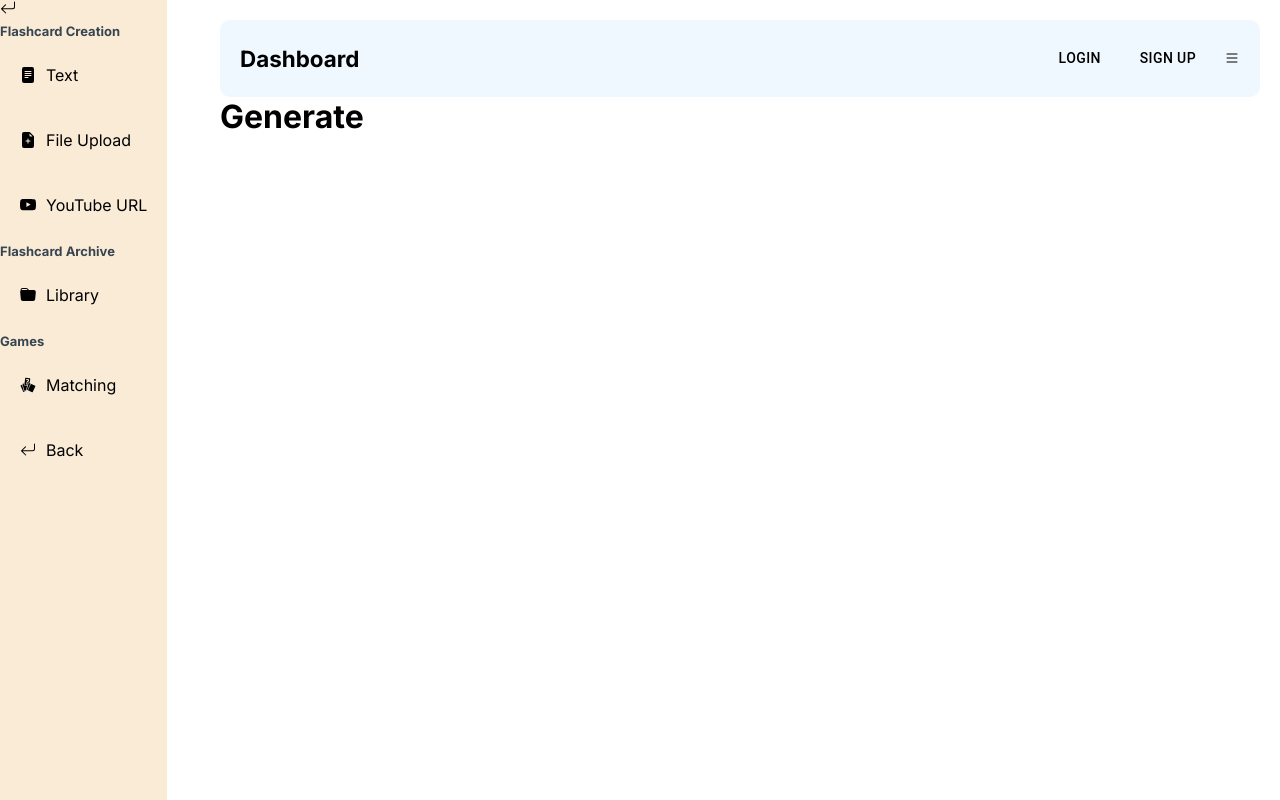
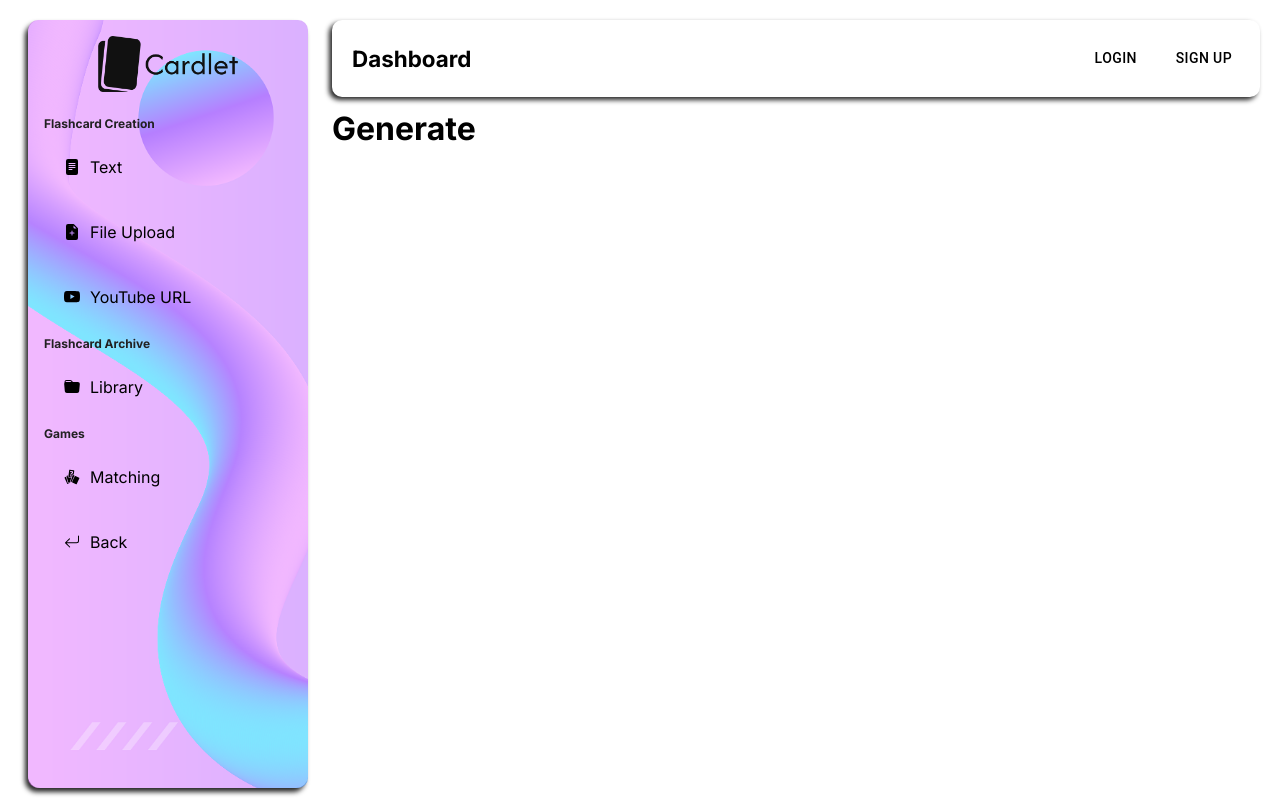
Before and after one commit to Brandon-Fernando/Flashcard-SaaS, a Next.js app: page /dashboard in a window 1280 px wide. Built offline with nearby package versions, Linux system fonts and the light colour scheme; no server answers.

Commit message:
Dashboard styling.

```diff
--- a/app/ui/dashboard/dashboard.module.css
+++ b/app/ui/dashboard/dashboard.module.css
@@ -1,5 +1,7 @@
 .container {
     display: flex;
+    align-items: flex-start;
+
 }
 
 .content {
@@ -8,8 +10,8 @@
     margin-left: 0;
 }
 
-@media screen and (min-width: 768px) {
+@media screen and (min-width: 1200px) {
     .content {
-        margin-left: 200px;
+        margin-left: 312px;
     }
 }
--- a/app/ui/dashboard/navbar/navbar.js
+++ b/app/ui/dashboard/navbar/navbar.js
@@ -4,11 +4,16 @@ import { usePathname } from 'next/navigation'
 import { SignedIn, SignedOut, UserButton } from "@clerk/nextjs";
 import { Button } from "@mui/material";
 import { BsList } from 'react-icons/bs';
+import { useState } from 'react';
 
 
 export default function Navbar() {
+    const [menuOpen, setMenuOpen] = useState(false)
+    const pathname = usePathname()
 
-    const pathname = usePathname()
+    const handleMenu = () => {
+        setMenuOpen(!menuOpen)
+    }
 
     return (
         <div className={styles.container}>
@@ -23,7 +28,7 @@ export default function Navbar() {
                     <UserButton />
                 </SignedIn>
 
-                <BsList />
+                <BsList className={styles.menuIcon} size={60} onClick={handleMenu} />
             </div>
         </div>
     )
--- a/app/ui/dashboard/navbar/navbar.module.css
+++ b/app/ui/dashboard/navbar/navbar.module.css
@@ -1,10 +1,11 @@
 .container {
   padding: 20px;
   border-radius: 10px;
-  background-color: aliceblue;
   display: flex;
   align-items: center;
   justify-content: space-between;
+  box-shadow: -3px 3px 5px rgb(40, 40, 40);
+  margin-bottom: 12px;;
 }
 
 .menu {
@@ -18,3 +19,19 @@
   font-size: 1.4rem;
   text-transform: capitalize;
 }
+
+.menuIcon {
+  padding: 10px;
+}
+
+.menuIcon:hover {
+  cursor: pointer;
+  background-color: lightgray;
+  border-radius: 10px;
+}
+
+@media screen and (min-width: 1200px) {
+  .menuIcon {
+    display: none;
+  }
+}
--- a/app/ui/dashboard/sidebar/sidebar.js
+++ b/app/ui/dashboard/sidebar/sidebar.js
@@ -2,6 +2,7 @@ import styles from './sidebar.module.css'
 import { BsArrowReturnLeft, BsFolderFill, BsFillFileTextFill, BsFileEarmarkPlusFill, BsYoutube } from "react-icons/bs";
 import { GiCardRandom } from "react-icons/gi";
 import MenuLink from './menuLink/menuLink'
+import Image from 'next/image'
 
 
 const menuItems = [
@@ -39,9 +40,9 @@ const menuItems = [
       title: "Games",
       list: [
           {
-              title: "Matching",
-              path: "/dashboard/flashcards", // change path
-              icon: <GiCardRandom />
+            title: "Matching",
+            path: "/dashboard/flashcards", // change path
+            icon: <GiCardRandom />
           },
           {
             title: "Back",
@@ -57,8 +58,9 @@ export default function Sidebar() {
   return (
     <div className={`${styles.container} ${styles.hidden}`}>
 
-      <BsArrowReturnLeft />
-
+      <div className={styles.logoContainer}>
+        <Image className={styles.logo} src="/assets/cardlet-logo.png" alt="logo" width={140} height={56} />
+      </div>
       <ul className={styles.list}>
         {menuItems.map(cat => (
           <li key={cat.title}>
--- a/app/ui/dashboard/sidebar/sidebar.module.css
+++ b/app/ui/dashboard/sidebar/sidebar.module.css
@@ -1,14 +1,39 @@
 .container {
     position: fixed;
-    height: 100vh;
+    height: 96vh;
     transform: translateX(-100%);
     transition: transform 0.3s ease;
-    background-color: antiquewhite;
+    border-radius: 12px;
+    padding: 16px;
+    width: 280px;
+    margin-top: 20px;
+    box-shadow: -3px 4px 5px rgb(40, 40, 40);
 }
 
-@media screen and (min-width: 768px) {
+/* Background image with white transparency */
+.container::before {
+    content: "";
+    position: absolute;
+    top: 0;
+    left: 0;
+    right: 0;
+    bottom: 0;
+    background: url('/assets/background.png') no-repeat left center;
+    background-size: cover;
+    opacity: 0.5; /* Adjust opacity for transparency */
+    border-radius: 10px; /* Match the container's border radius */
+    z-index: -1; /* Ensure it is behind the container's content */
+  }
+
+  /* Ensure content appears above the image */
+  .container > * {
+    position: relative;
+    z-index: 1;
+  }
+
+@media screen and (min-width: 1200px) {
     .container {
-        transform: translateX(0);
+        transform: translateX(10%);
         transition: transform 0.3s ease;
     }
 }
@@ -18,8 +43,19 @@
 }
 
 .cat {
-    color: var(--textSoft);
+    color: #222121;
     font-weight: bold;
-    font-size: 13px;
+    font-size: 12px;
     margin: 10px 0px;
+    text-align: center;
 }
+
+.logoContainer {
+    display: flex;
+    justify-content: center;
+    align-items: center;
+}
+
+.logo {
+    margin-bottom: 20px;
+}
```
Also changed, not shown: public/assets/background.png (added), public/assets/cardlet-logo.png (added).
